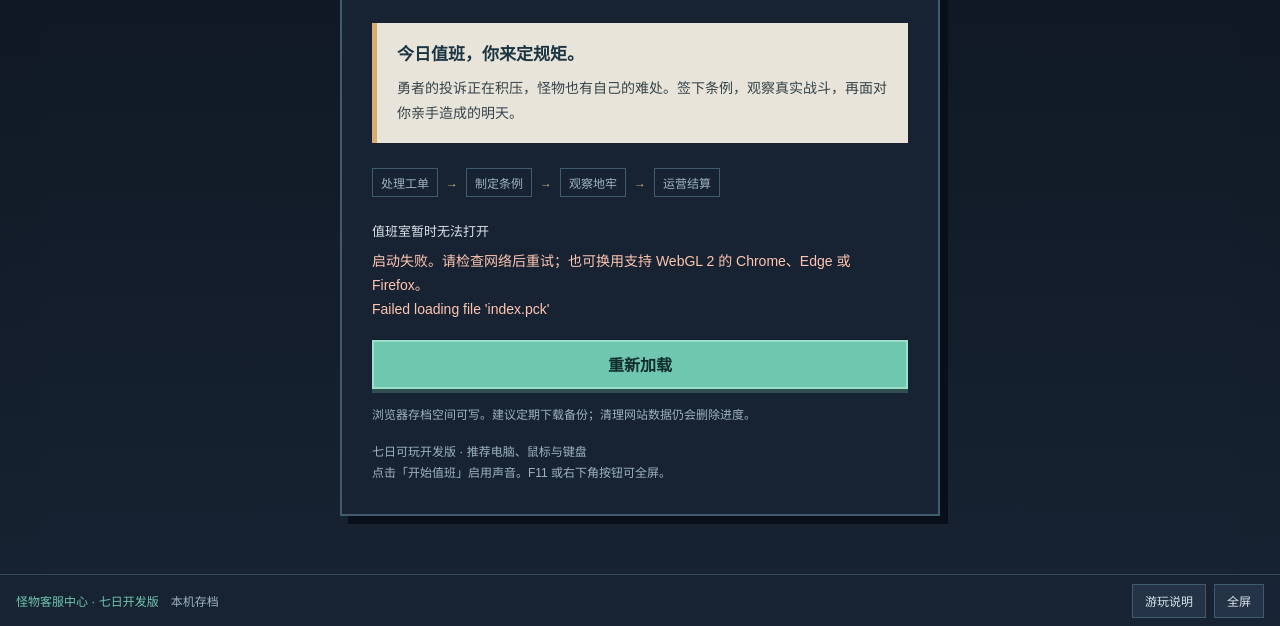
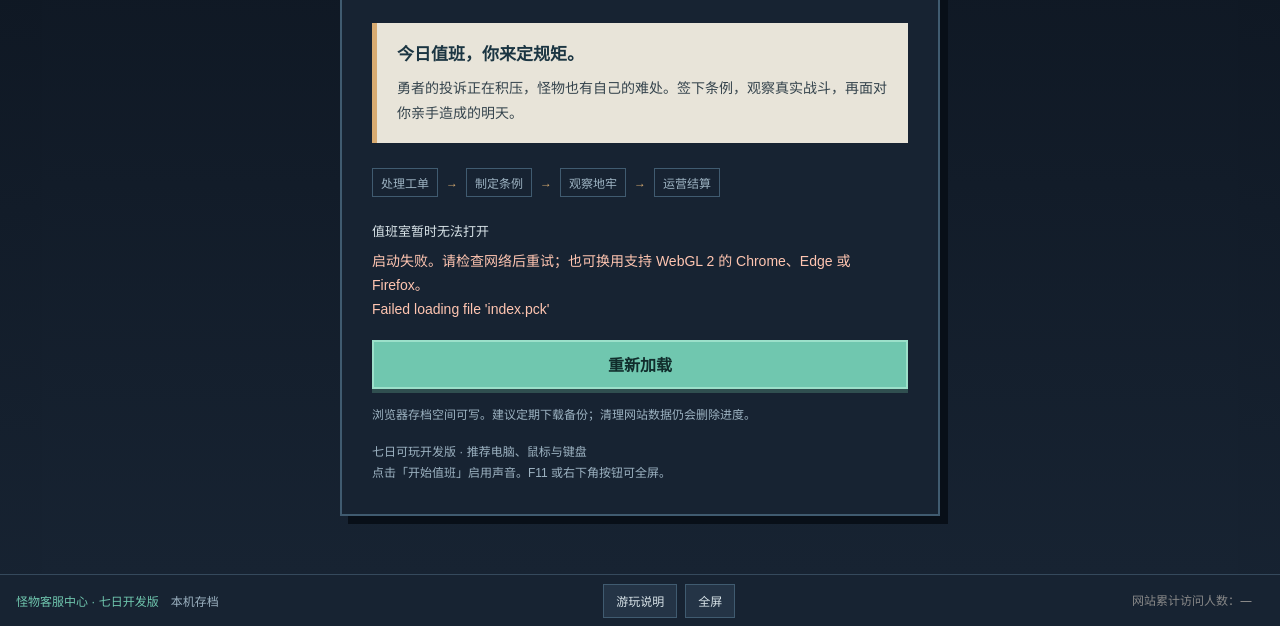
Before and after one commit to gongfpp/monster-service-center-web, a plain HTML site: page index.html in a window 1280 px wide. Shown: the part 174-800 px from the top of the page. Drawn offline with Linux system fonts and the light colour scheme; no server answers.

Commit message:
更新自建访客脚注，保留现行游戏包及版本来源

```diff
--- a/index.html
+++ b/index.html
@@ -95,6 +95,7 @@
     <footer id="dock">
       <div class="dock-title"><span class="version">怪物客服中心 · 七日开发版</span><span id="qa-badge" hidden>隔离测试存档</span><span id="storage-badge" aria-live="polite">检查存档…</span></div>
       <div class="dock-buttons"><button class="small-btn" id="help">游玩说明</button><button class="small-btn" id="fullscreen">全屏</button></div>
+<small data-site-count="monster-service-center" style="display:block;text-align:center;color:#888;font:12px/1.5 system-ui,sans-serif;padding:6px 12px;">网站累计访问人数：—</small>
     </footer>
   <div id="toast" role="status" aria-live="polite" hidden></div>
   <div id="game-status" class="sr-only" role="status" aria-live="polite" aria-atomic="true"></div>
@@ -565,5 +566,58 @@
     prepare().catch(failure);
   })();
   </script>
+
+<script>
+/* 自建累计访客脚注：独立站点身份，不读取游戏存档或发送页面内容。 */
+(() => {
+  'use strict';
+  const lifetime = 90 * 24 * 60 * 60 * 1000;
+  const uuid = /^[0-9a-f]{8}-[0-9a-f]{4}-4[0-9a-f]{3}-[89ab][0-9a-f]{3}-[0-9a-f]{12}$/i;
+  async function mount(element, site, isDisabled = () => false) {
+    element.textContent = '网站累计访问人数：—';
+    const url = 'https://stats.gongfpp.icu/api/journey/v1/site-counts/' + encodeURIComponent(site);
+    let identity = null;
+    try {
+      if (navigator.doNotTrack !== '1' && window.doNotTrack !== '1' && navigator.globalPrivacyControl !== true && !isDisabled()) {
+        const key = 'site-visitor-count:v1:' + site;
+        const now = Date.now();
+        try { identity = JSON.parse(localStorage.getItem(key)); } catch (_) { /* 损坏的记录可以更新；存储禁用时保持只读。 */ }
+        if (!identity || !uuid.test(identity.visitorId) || !Number.isSafeInteger(identity.bornAt) || identity.bornAt > now || now - identity.bornAt >= lifetime) {
+          identity = { visitorId: crypto.randomUUID(), bornAt: now };
+          localStorage.setItem(key, JSON.stringify(identity));
+        }
+      }
+    } catch (_) { identity = null; }
+    let controller = new AbortController();
+    let timeout = setTimeout(() => controller.abort(), 8000);
+    const options = { credentials: 'omit', referrerPolicy: 'no-referrer', cache: 'no-store', signal: controller.signal };
+    try {
+      let response;
+      if (identity) {
+        try {
+          response = await fetch(url, { ...options, method: 'POST', headers: { 'Content-Type': 'application/json' }, body: JSON.stringify({ ...identity, path: location.pathname }) });
+        } catch (_) { /* 写入失败后仍可读取真实累计值。 */ }
+      }
+      if (!response || !response.ok) {
+        clearTimeout(timeout);
+        controller = new AbortController();
+        timeout = setTimeout(() => controller.abort(), 8000);
+        response = await fetch(url, { ...options, signal: controller.signal });
+      }
+      if (!response.ok) return;
+      const result = await response.json();
+      if (result.version === 1 && result.site === site && Number.isSafeInteger(result.total) && result.total >= 0) {
+        element.textContent = '网站累计访问人数：' + result.total.toLocaleString('zh-CN');
+      }
+    } catch (_) { /* 无可靠结果时保留破折号，不伪造零。 */ }
+    finally { clearTimeout(timeout); }
+  }
+  window.SiteVisitorCount = { mount };
+  document.querySelectorAll('[data-site-count]').forEach(element => {
+    mount(element, element.dataset.siteCount, () => typeof window.siteVisitorCountDisabled === 'function' && window.siteVisitorCountDisabled());
+  });
+})();
+
+</script>
 </body>
 </html>
```
Also changed, not shown: release.json (+8 -2 lines).
